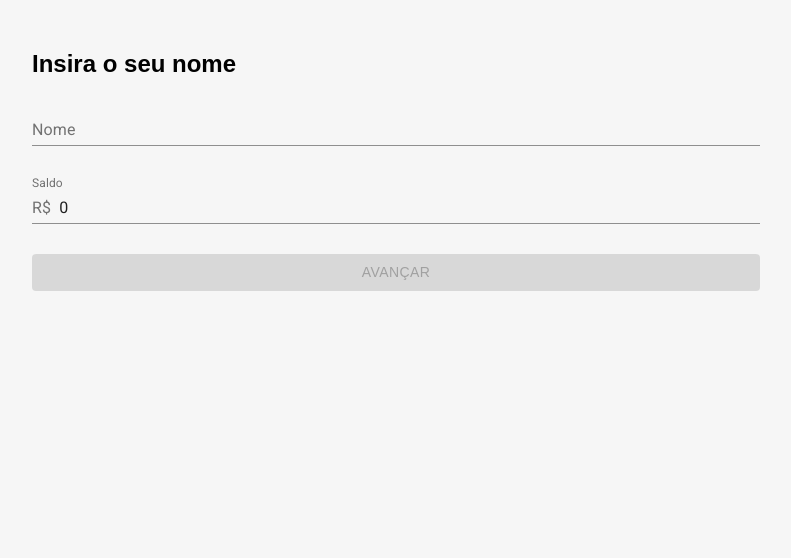
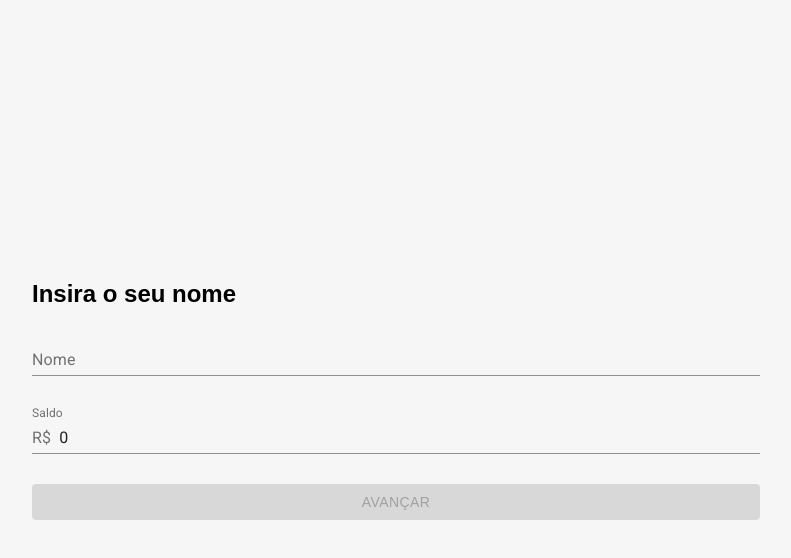
Before and after one commit to paulomarquesdev/dia-de-feira, a React (Create React App) app: page / in a window 1280 px wide. Shown: the top 558 px of the page, without its empty margins (244-1035 px from the left). Built offline with nearby package versions, Linux system fonts and the light colour scheme.

Commit message:
Update - Centralizando login

```diff
--- a/src/pages/Login/styles.js
+++ b/src/pages/Login/styles.js
@@ -4,7 +4,9 @@ import FormControl from '@material-ui/core/FormControl';
 export const Container = styled.div`
   display: flex;
   flex-direction: column;
+  justify-content: center;
   padding: 0 20px;
+  height: 100vh;
   @media(min-width: 768px) {
     margin: 0 auto;
     width: 60%;
@@ -13,7 +15,7 @@ export const Container = styled.div`
 
 export const Titulo = styled.h2`
   margin-bottom: 20px;
-  margin-top: 50px;
+  /* margin-top: 50px; */
 `;
 
 export const InputContainer = styled(FormControl)`
```
